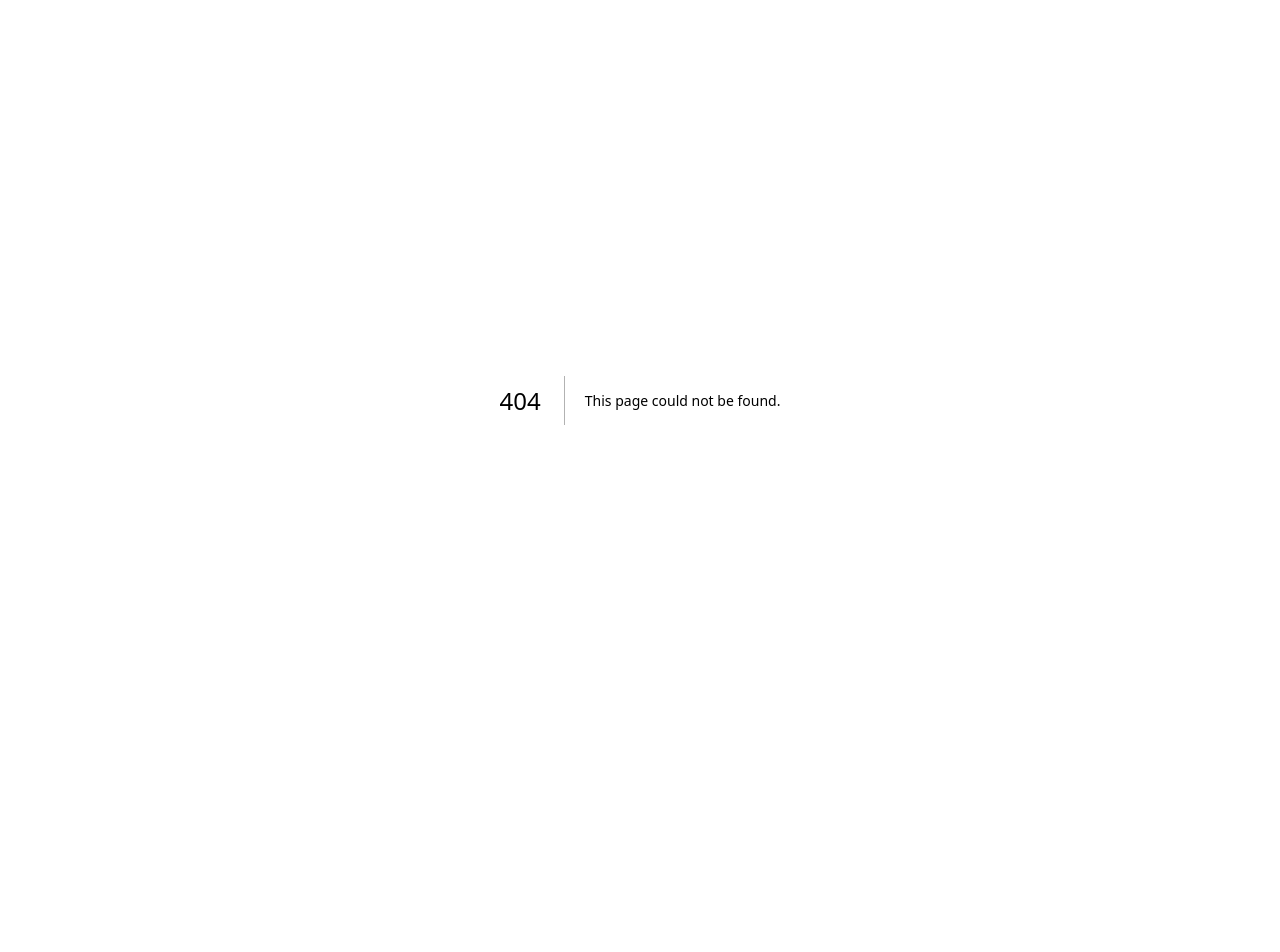
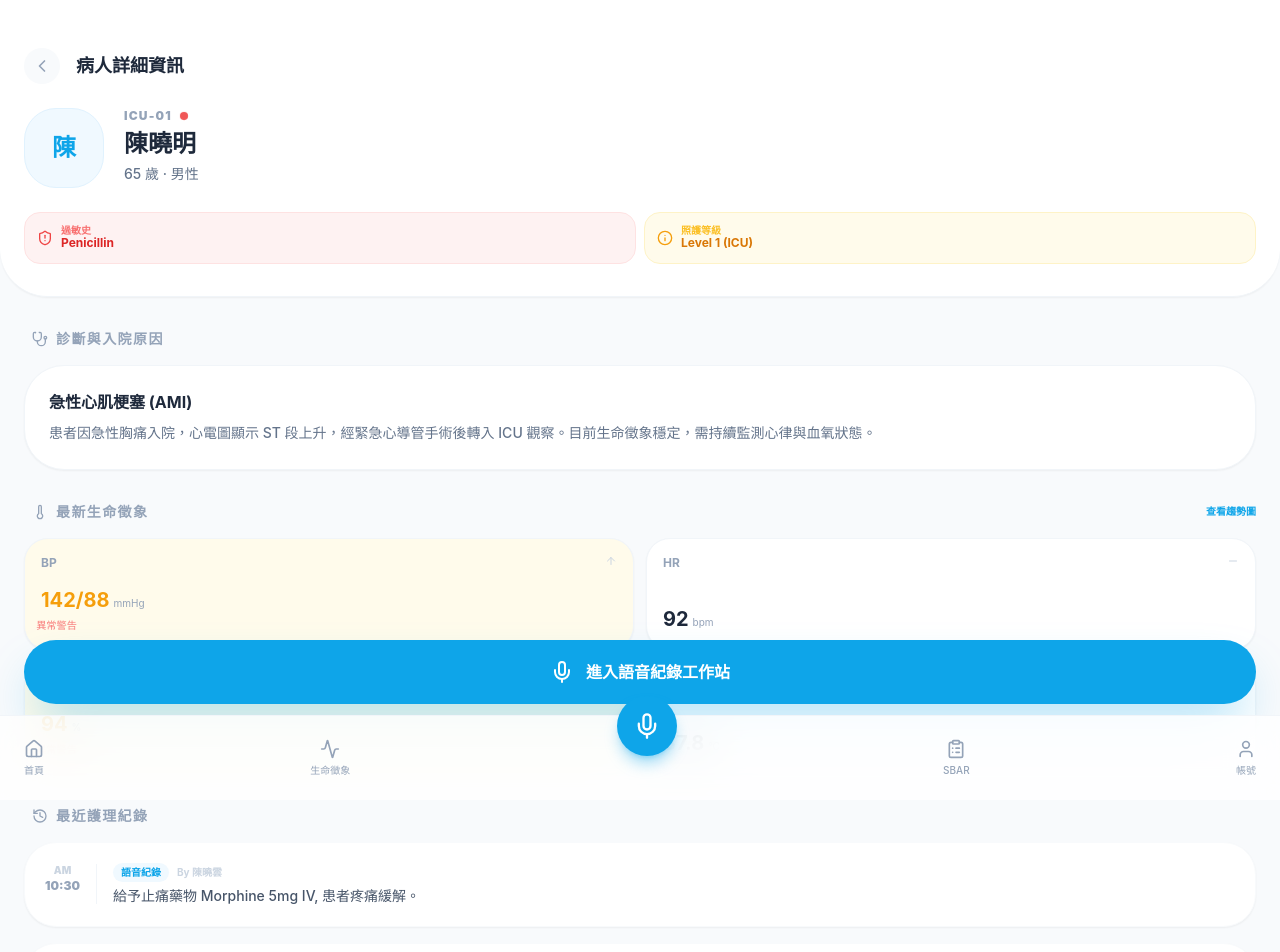
Before and after one commit to madhuLin/AI-Nurse-Copilot, a Next.js app: page /mobile/patient/1 in a window 1280 px wide. Before the commit this address had no page. Shown: the top 952 px of the page. Before the commit the page ends 800 px from the top, so only its background shows below. Built offline with nearby package versions, Linux system fonts and the light colour scheme.

Commit message:
feat: AI 紀錄

```diff
--- a/app/mobile/page.tsx
+++ b/app/mobile/page.tsx
@@ -72,7 +72,7 @@ export default function MobileHome() {
           <PatientCard
             key={patient.id}
             patient={patient}
-            onClick={() => window.location.href = `/mobile/record/${patient.id}`}
+            onClick={() => window.location.href = `/mobile/patient/${patient.id}`}
           />
         ))}
       </div>
--- /dev/null
+++ b/app/mobile/patient/[id]/page.tsx
@@ -0,0 +1,136 @@
+"use client";
+import { mockPatients } from "@/lib/mockData";
+import { BottomNav } from "@/components/BottomNav";
+import { VitalCard } from "@/components/VitalCard";
+import {
+  ChevronLeft, Mic, History, ClipboardCheck, AlertCircle,
+  Stethoscope, Thermometer, Droplets, Info, ShieldAlert
+} from "lucide-react";
+import { motion } from "framer-motion";
+import Link from "next/link";
+
+export default function PatientDetailPage({ params }: { params: { id: string } }) {
+  const patient = mockPatients.find(p => p.id === params.id) || mockPatients[0];
+
+  return (
+    <div className="bg-slate-50 min-h-screen pb-32">
+      {/* Top Profile Header */}
+      <div className="bg-white px-6 pt-12 pb-8 rounded-b-[3rem] shadow-sm border-b border-slate-100">
+        <div className="flex items-center gap-4 mb-6">
+          <Link href="/mobile" className="bg-slate-50 p-2 rounded-full text-slate-400">
+            <ChevronLeft className="h-5 w-5" />
+          </Link>
+          <h1 className="text-lg font-bold text-slate-800">病人詳細資訊</h1>
+        </div>
+
+        <div className="flex items-start gap-5">
+          <div className="h-20 w-20 bg-medical-50 rounded-[2rem] flex items-center justify-center border border-medical-100 shrink-0">
+            <span className="text-2xl font-black text-medical-primary">{patient.name.charAt(0)}</span>
+          </div>
+          <div className="flex-1">
+            <div className="flex items-center gap-2 mb-1">
+              <span className="text-xs font-black text-slate-400 uppercase tracking-widest">{patient.bed}</span>
+              <span className={`h-2 w-2 rounded-full ${patient.riskStatus === 'high' ? 'bg-red-500 animate-pulse' : 'bg-emerald-500'}`}></span>
+            </div>
+            <h2 className="text-2xl font-black text-slate-800 mb-1">{patient.name}</h2>
+            <p className="text-sm text-slate-500 font-medium">{patient.age} 歲 · {patient.gender === 'M' ? '男性' : '女性'}</p>
+          </div>
+        </div>
+
+        {/* Critical Badges */}
+        <div className="flex gap-2 mt-6">
+          <div className="flex-1 bg-red-50 border border-red-100 px-3 py-3 rounded-2xl flex items-center gap-2">
+            <ShieldAlert className="h-4 w-4 text-red-500" />
+            <div>
+              <p className="text-[10px] font-black text-red-400 uppercase leading-none">過敏史</p>
+              <p className="text-xs font-bold text-red-600">Penicillin</p>
+            </div>
+          </div>
+          <div className="flex-1 bg-amber-50 border border-amber-100 px-3 py-3 rounded-2xl flex items-center gap-2">
+            <Info className="h-4 w-4 text-amber-500" />
+            <div>
+              <p className="text-[10px] font-black text-amber-400 uppercase leading-none">照護等級</p>
+              <p className="text-xs font-bold text-amber-600">Level 1 (ICU)</p>
+            </div>
+          </div>
+        </div>
+      </div>
+
+      <div className="px-6 mt-8 space-y-8">
+        {/* Diagnosis Card */}
+        <section>
+          <div className="flex items-center gap-2 mb-4 ml-2">
+            <Stethoscope className="h-4 w-4 text-slate-400" />
+            <h3 className="text-sm font-black text-slate-400 uppercase tracking-widest">診斷與入院原因</h3>
+          </div>
+          <div className="bg-white p-6 rounded-[2.5rem] border border-slate-100 shadow-sm">
+            <h4 className="font-bold text-slate-800 mb-2">{patient.diagnosis}</h4>
+            <p className="text-sm text-slate-500 leading-relaxed font-medium">
+              患者因急性胸痛入院，心電圖顯示 ST 段上升，經緊急心導管手術後轉入 ICU 觀察。目前生命徵象穩定，需持續監測心律與血氧狀態。
+            </p>
+          </div>
+        </section>
+
+        {/* Latest Vitals Summary */}
+        <section>
+          <div className="flex justify-between items-center mb-4 ml-2">
+            <div className="flex items-center gap-2">
+              <Thermometer className="h-4 w-4 text-slate-400" />
+              <h3 className="text-sm font-black text-slate-400 uppercase tracking-widest">最新生命徵象</h3>
+            </div>
+            <Link href="/mobile/vitals" className="text-[10px] font-black text-medical-primary uppercase">查看趨勢圖</Link>
+          </div>
+          <div className="grid grid-cols-2 gap-3">
+            {patient.vitals.slice(0, 4).map((v, i) => (
+              <VitalCard key={i} vital={v} />
+            ))}
+          </div>
+        </section>
+
+        {/* Action History Timeline */}
+        <section>
+          <div className="flex items-center gap-2 mb-4 ml-2">
+            <History className="h-4 w-4 text-slate-400" />
+            <h3 className="text-sm font-black text-slate-400 uppercase tracking-widest">最近護理紀錄</h3>
+          </div>
+          <div className="space-y-4">
+            {[
+              { time: "10:30 AM", type: "語音紀錄", nurse: "陳曉雲", content: "給予止痛藥物 Morphine 5mg IV, 患者疼痛緩解。" },
+              { time: "08:15 AM", type: "常規評估", nurse: "李大明", content: "傷口無滲液，點滴滴注順暢，意識清楚。" }
+            ].map((record, i) => (
+              <div key={i} className="bg-white p-5 rounded-[2rem] border border-slate-50 shadow-sm flex gap-4">
+                <div className="text-center shrink-0">
+                  <p className="text-[10px] font-black text-slate-300 uppercase">{record.time.split(' ')[1]}</p>
+                  <p className="text-xs font-black text-slate-400">{record.time.split(' ')[0]}</p>
+                </div>
+                <div className="w-px h-10 bg-slate-100 my-auto"></div>
+                <div>
+                  <div className="flex items-center gap-2 mb-1">
+                    <span className="text-[10px] font-black bg-medical-50 text-medical-primary px-2 py-0.5 rounded-full uppercase">{record.type}</span>
+                    <span className="text-[10px] font-bold text-slate-300">By {record.nurse}</span>
+                  </div>
+                  <p className="text-sm font-medium text-slate-600 line-clamp-1">{record.content}</p>
+                </div>
+              </div>
+            ))}
+          </div>
+        </section>
+      </div>
+
+      {/* Sticky Bottom CTA */}
+      <div className="fixed bottom-24 left-6 right-6 z-40">
+        <Link href={`/mobile/record/${patient.id}`}>
+          <motion.button
+            whileHover={{ scale: 1.02 }}
+            whileTap={{ scale: 0.98 }}
+            className="w-full bg-medical-primary text-white py-5 rounded-[2rem] font-bold shadow-2xl shadow-medical-primary/40 flex items-center justify-center gap-3"
+          >
+            <Mic className="h-6 w-6" /> 進入語音紀錄工作站
+          </motion.button>
+        </Link>
+      </div>
+
+      <BottomNav />
+    </div>
+  );
+}
--- a/app/mobile/record/[id]/page.tsx
+++ b/app/mobile/record/[id]/page.tsx
@@ -13,6 +13,7 @@ export default function VoiceRecordPage({ params }: { params: { id: string } })
   const [isAnalyzing, setIsAnalyzing] = useState(false);
   const [transcription, setTranscription] = useState("");
   const [step, setStep] = useState(0); // 0: idle, 1: recording, 2: analyzing, 3: completed
+  const [isEditing, setIsEditing] = useState(false);
   const [soap, setSoap] = useState({
     subjective: "",
     objective: "",
@@ -20,13 +21,17 @@ export default function VoiceRecordPage({ params }: { params: { id: string } })
     plan: ""
   });
 
+  const handleSoapChange = (key: string, value: string) => {
+    setSoap(prev => ({ ...prev, [key]: value }));
+  };
+
   const startRecording = () => {
     setIsRecording(true);
     setStep(1);
     setTranscription("");
 
     // Simulate real-time transcription
-    const text = "病人目前意識清楚，血壓 128/80，SpO2 96%，右手點滴正常，主訴傷口仍有輕微疼痛，已給予止痛藥。";
+    const text = "病人目前意識清楚，血壓 128/80，心跳 92，血氧 96%，右手點滴順暢，無紅腫滲漏，主訴傷口疼痛約三分，已協助調整姿勢並持續觀察。";
     let i = 0;
     const interval = setInterval(() => {
       setTranscription(prev => prev + text.charAt(i));
@@ -92,6 +97,10 @@ export default function VoiceRecordPage({ params }: { params: { id: string } })
 
           {step === 1 && (
             <div className="w-full">
+              <div className="flex items-center gap-2 mb-6 bg-red-50 text-red-500 px-3 py-1 rounded-full w-fit mx-auto text-[10px] font-black uppercase tracking-widest">
+                <span className="h-2 w-2 bg-red-500 rounded-full animate-pulse"></span>
+                AI Listening Now
+              </div>
               <div className="flex justify-center mb-8">
                 <div className="relative">
                   <motion.div
@@ -144,16 +153,33 @@ export default function VoiceRecordPage({ params }: { params: { id: string } })
 
           {step === 3 && (
             <motion.div initial={{ scale: 0.9, opacity: 0 }} animate={{ scale: 1, opacity: 1 }} className="w-full">
-              <div className="flex items-center gap-2 mb-4 bg-emerald-50 text-emerald-600 px-3 py-1 rounded-full w-fit mx-auto text-[10px] font-bold">
-                <CheckCircle2 className="h-3 w-3" />
-                AI 自動生成完成
+              <div className="flex items-center justify-between mb-4">
+                <div className="flex items-center gap-2 bg-emerald-50 text-emerald-600 px-3 py-1 rounded-full text-[10px] font-bold">
+                  <CheckCircle2 className="h-3 w-3" />
+                  AI 自動生成完成
+                </div>
+                <button
+                  onClick={() => setIsEditing(!isEditing)}
+                  className="text-[10px] font-black text-medical-primary uppercase flex items-center gap-1 border border-medical-100 px-2 py-1 rounded-lg"
+                >
+                  {isEditing ? "完成編輯" : "編輯紀錄"}
+                </button>
               </div>
 
-              <div className="space-y-4">
+              <div className="space-y-4 max-h-[400px] overflow-y-auto pr-2">
                 {Object.entries(soap).map(([key, value]) => (
                   <div key={key} className="border-b border-slate-50 pb-2">
                     <span className="text-[10px] font-bold text-slate-400 uppercase">{key}</span>
-                    <p className="text-sm text-slate-800 font-medium">{value}</p>
+                    {isEditing ? (
+                      <textarea
+                        className="w-full text-sm text-slate-800 font-medium bg-slate-50 p-2 rounded-xl border-none focus:ring-1 focus:ring-medical-primary mt-1"
+                        rows={2}
+                        value={value}
+                        onChange={(e) => handleSoapChange(key, e.target.value)}
+                      />
+                    ) : (
+                      <p className="text-sm text-slate-800 font-medium mt-1">{value}</p>
+                    )}
                   </div>
                 ))}
               </div>
```
